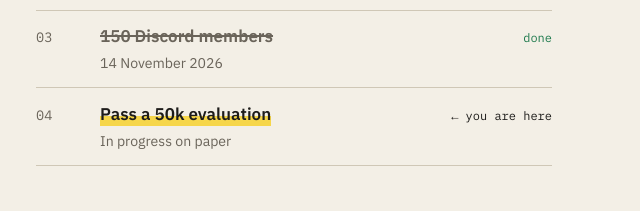
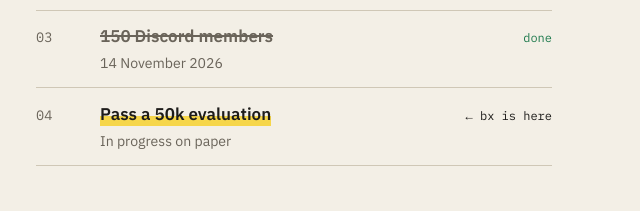
Before and after one commit to bxtrades/bxtrades.github.io, a plain HTML site: page media.html in a window 1280 px wide. Shown: the part 916-1127 px from the top of the page, 624-1264 px from the left. Drawn offline with Linux system fonts and the light colour scheme; no server answers.

Commit message:
Roadmap: change 'you are here' to 'bx is here'

```diff
--- a/style.css
+++ b/style.css
@@ -149,7 +149,7 @@ html { scroll-padding-top: 76px; }
 .roadmap li.done span { text-decoration: line-through; text-decoration-thickness: 2px; color: var(--muted); }
 .roadmap li.done::after { content: "done"; font-family: var(--mono); font-size: .75rem; color: var(--green); }
 .roadmap li.now span { -webkit-box-decoration-break: clone; box-decoration-break: clone; background: linear-gradient(transparent 55%, var(--hi) 55%, var(--hi) 92%, transparent 92%); }
-.roadmap li.now::after { content: "← you are here"; font-family: var(--mono); font-size: .75rem; }
+.roadmap li.now::after { content: "← bx is here"; font-family: var(--mono); font-size: .75rem; }
 .roadmap li > span, .roadmap li > small { grid-column: 2; justify-self: start; }
 .roadmap li { row-gap: .1rem; }
 .roadmap li > small { grid-row: 2; }
```
